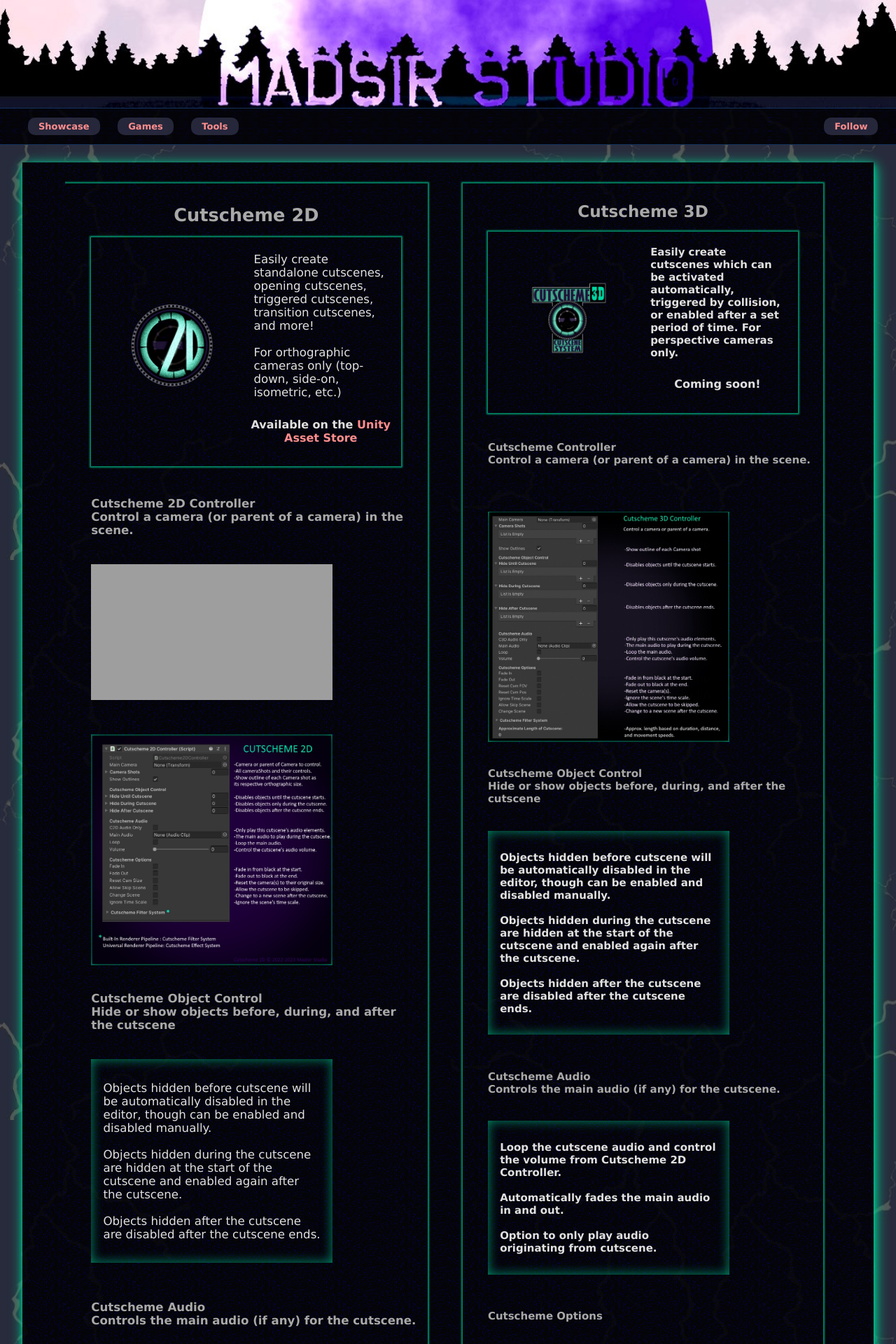
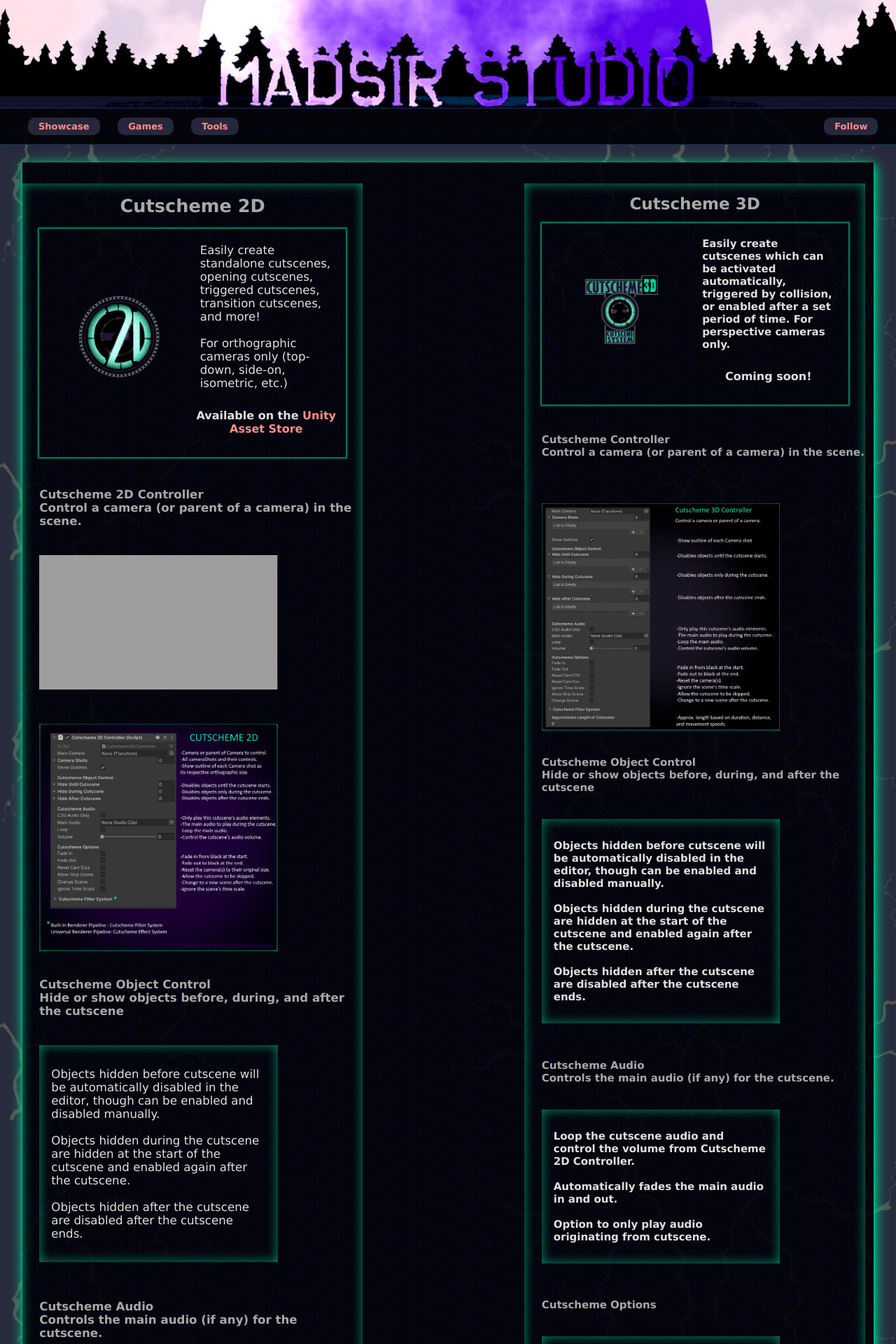
Before and after one commit to Madsir/madsirstudio.github.io, a Jekyll site: the page built from cutscheme/index.html, in a window 1280 px wide. Shown: the top 1920 px of the page at 70% size. Built offline with Jekyll 4.4.1, drawn with Linux system fonts in a browser that asks for light colours; grey boxes are pictures that could not be loaded.

Commit message:
Update index.html

```diff
--- a/cutscheme/index.html
+++ b/cutscheme/index.html
@@ -19,14 +19,11 @@
   background-image: url("/Assets/tough.png")
 }
 .centerdiv {
-  margin-left: 5%;
-  margin-right: 5%;
   overflow:auto;
 }
   .left, .right {
-  width: 45%;
-  padding: 1em;
-  box-shadow: 0 0 2px 2px rgba(0, 203, 145, 0.7);
+  width: 40%;
+  box-shadow: inset 0px 0px 16px 0px rgba(0, 203, 145, 0.7);
 }
 
 .left  { float:left;  }
```
